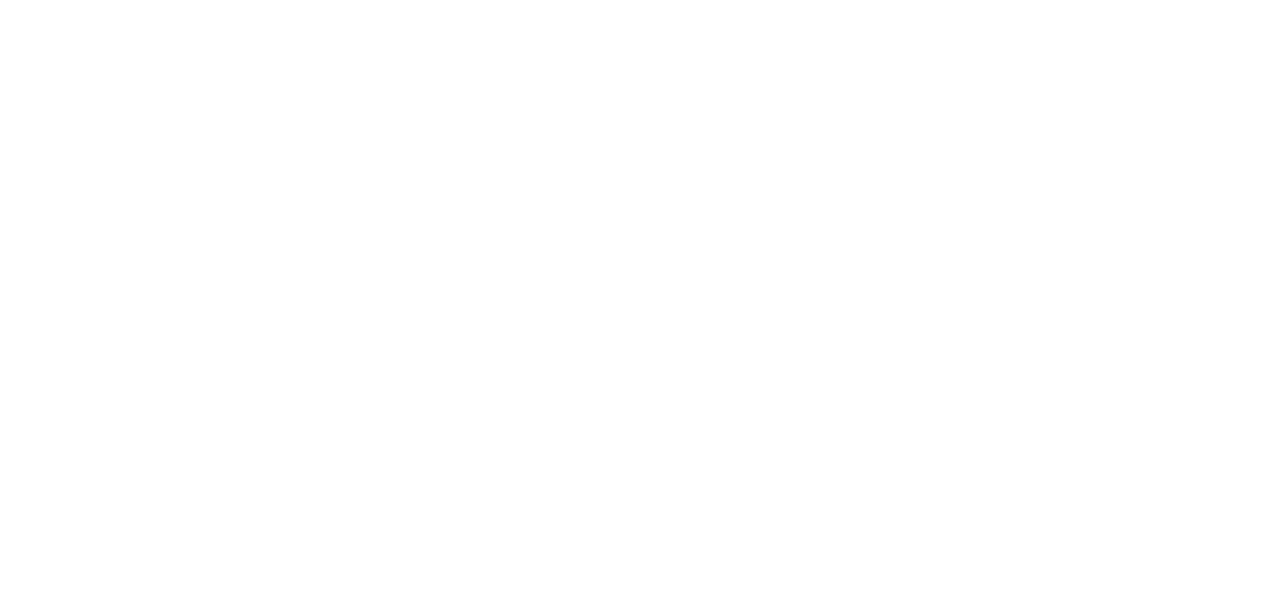
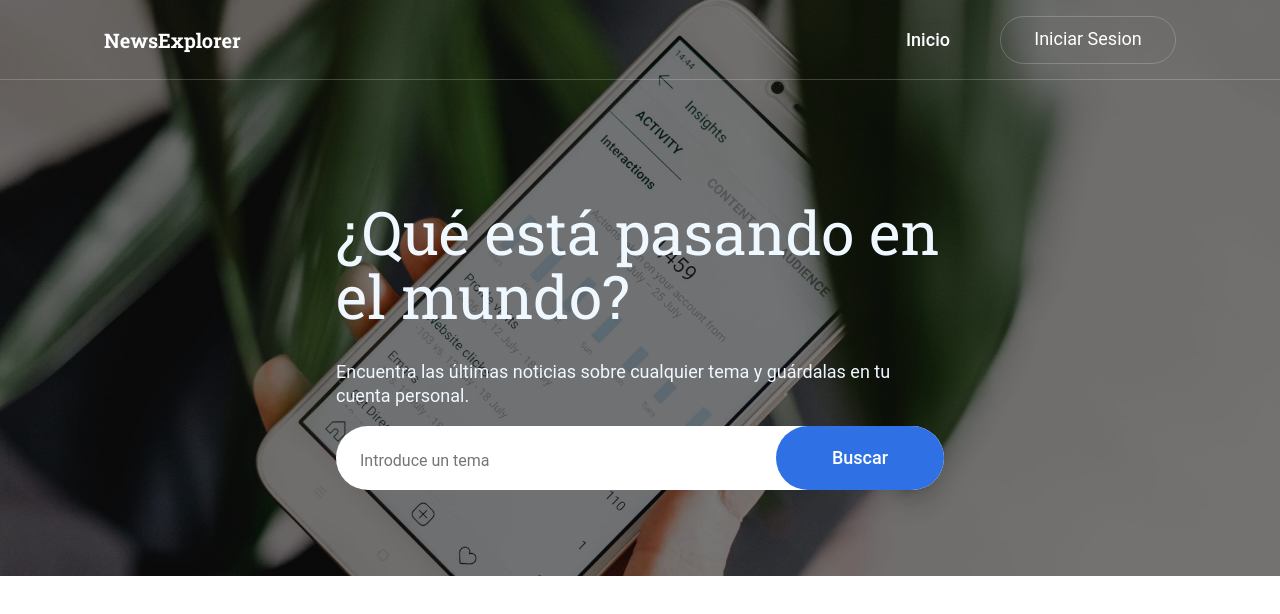
Before and after one commit to MikeTrujillo2024/project-final-frontend, a React (Vite) app: page / in a window 1280 px wide. Shown: the top 614 px of the page. Built offline with nearby package versions, Linux system fonts and the light colour scheme.

Commit message:
create search form componente

```diff
--- a/src/blocks/headers.css
+++ b/src/blocks/headers.css
@@ -8,6 +8,8 @@
     background: transparent;
     padding: 0 104px;
     box-sizing: border-box;
+    position: relative;
+    z-index: 10;
 }
 
 .header__logo{
--- /dev/null
+++ b/src/blocks/searchForm.css
@@ -0,0 +1,84 @@
+.search{
+    width: 100%;
+    height: 576px;
+    background-image:  linear-gradient(rgba(0, 0, 0, 0.5), rgba(0, 0, 0, 0.5)),  url("../images/fondoSearch.jpg");
+    background-repeat: no-repeat;
+    background-size: cover;
+    background-position: center;
+    position: absolute;
+    top: 0;
+}
+
+.search__wrap{
+    color:aliceblue;
+    position: relative;
+    display: flex;
+    flex-direction: column;
+    align-items: center;
+    top: 160px;
+}
+
+.search__text{
+   width: 608px;
+   height: 128px;
+   font-family: "Roboto Slab", serif;
+   font-weight: 400;
+   font-size: 60px;
+   line-height: 64px;
+   margin-bottom: 32px;
+}
+
+.search__text--notice{
+    width: 608px;
+    font-family: "Roboto", sans-serif;
+    font-weight: 400;
+    font-size: 18px;
+    line-height: 24px;
+    margin-top: 0;
+
+}
+
+.search__form{
+    width: 608px;
+    height: 64px;
+
+}
+
+.search__form>form{
+    width: 100%;
+    height: 100%;
+    display: flex;
+    position: relative;
+
+}
+
+.search__input{
+    height: 100%;
+    border-radius: 50px;
+    padding: 0 190px 0 24px ;
+    border: none;
+    flex: 1;
+}
+
+.search__button{
+    width: 168px;
+    height: 64px;
+    border-radius: 50px;
+    background: #2F71E5;
+    color: #FFF;
+    font-family: 'Roboto', sans-serif;
+    font-weight: 500;
+    font-size: 18px;
+    position: absolute;
+    right: 0;
+    border: none;
+
+}
+
+
+.search__input::placeholder{
+    font-family: 'Roboto', sans-serif;
+    font-weight: 400;
+    font-size: 16px;
+    line-height: 22px;
+}
--- a/src/components/App.jsx
+++ b/src/components/App.jsx
@@ -1,8 +1,12 @@
-import Header from "./Header/Header"
+import Header from "./Header/Header";
+import SearchForm from "./SearchForm/SearchForm";
 function App() {
   return (
-    <Header />
-  )
+    <>
+      <Header />
+      <SearchForm />
+    </>
+  );
 }
 
-export default App
+export default App;
--- /dev/null
+++ b/src/components/SearchForm/SearchForm.jsx
@@ -0,0 +1,27 @@
+export default function SearchForm() {
+  return (
+    <div className="search">
+      <section className="search__wrap">
+        <h1 className="search__text">¿Qué está pasando en el mundo?</h1>
+        <p className="search__text--notice">
+          Encuentra las últimas noticias sobre cualquier tema y guárdalas en tu
+          cuenta personal.
+        </p>
+        <div className="search__form">
+          <form noValidate>
+            <input
+              type="text"
+              name="searchName"
+              id="search__input--id"
+              className="search__input"
+              placeholder="Introduce un tema"
+            />
+            <button className="search__button" type="submit">
+              Buscar
+            </button>
+          </form>
+        </div>
+      </section>
+    </div>
+  );
+}
--- a/src/index.css
+++ b/src/index.css
@@ -1,7 +1,8 @@
 @import url(vendor/normalize.css);
-@import url(vendor/fonts.css);
+@import url(vendor/fonts/fonts.css);
 @import url(blocks/root.css);
 @import url(blocks/headers.css);
+@import url(blocks/searchForm.css);
 
 /* :root {
   --text: #6b6375;
```
Also changed, not shown: src/images/fondoSearch.jpg (added), 1 other file (tests, documents, lock files or other folders).
